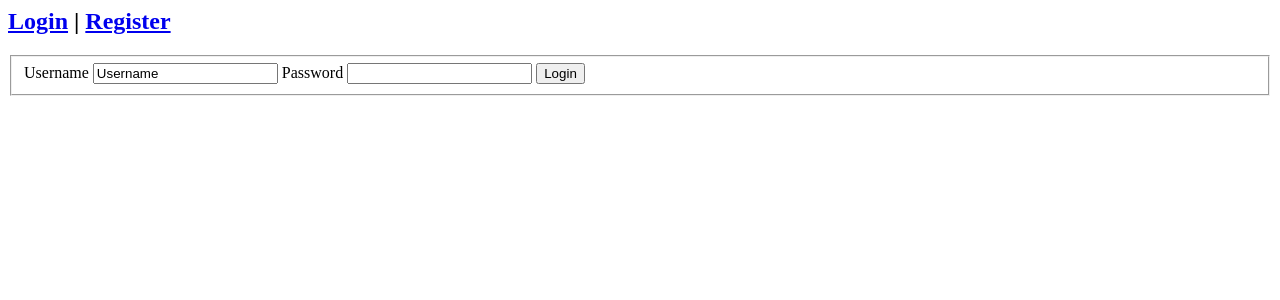
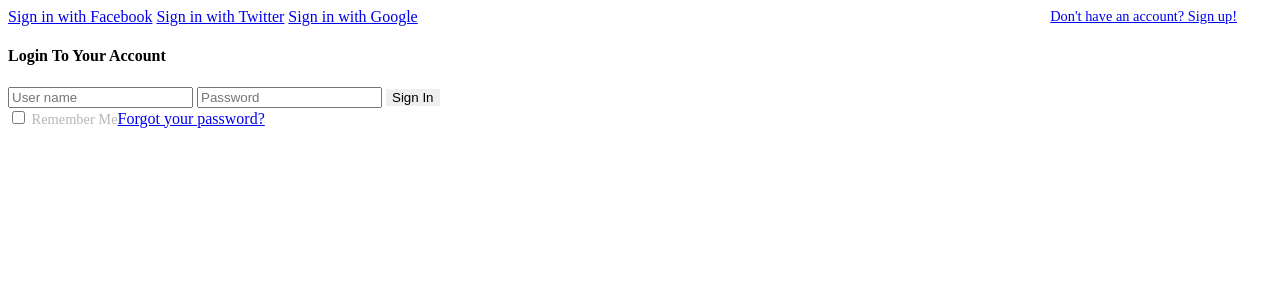
Before and after one commit to JuanCarlosOrdonezCcoriccaza/DestinosTuristicos, a Django app: template templates/login.html in a window 1280 px wide. Shown: the top 300 px of the page. Run offline with Django 3.2, Linux system fonts and the light colour scheme; the template is opened without the code that fills it, so the values that code supplies are empty.

Commit message:
V1.1.5 Complete login

```diff
--- a/accounts/urls.py
+++ b/accounts/urls.py
@@ -3,5 +3,6 @@ from . import views
 
 urlpatterns = [
     path("register",views.register, name="register"),
-    path("login",views.login, name="login")
+    path("login",views.login, name="login"),
+    path("logout",views.logout,name='logout')
 ]
--- a/templates/login.html
+++ b/templates/login.html
@@ -1,23 +1,44 @@
-<div id="wrap">
-    <div id="regbar">
-      <div id="navthing">
-        <h2><a href="#" id="loginform">Login</a> | <a href="#">Register</a></h2>
-      <div class="login">
-        <div class="arrow-up"></div>
-        <div class="formholder">
-          <div class="randompad">
-             <fieldset>
-                <label name="username">Username</label>
-                <input type="username" value="Username" />
-                <!--<label name="email">Email</label>
-                <input type="email" value="example@example.com" />-->
-                <label name="password">Password</label>
-                <input type="password" />
-                <input type="submit" value="Login" />
-             </fieldset>
+{%load static%}
+<!DOCTYPE html>
+<html>
+  <head>
+    <title>Login</title>
+    <meta charset="utf-8">
+    <meta http-equiv="X-UA-Compatible" content="IE=edge">
+    <meta name="description" content="Travello template project">
+    <meta name="viewport" content="width=device-width, initial-scale=1">
+    <link rel="stylesheet" type="text/css" href="{% static 'styles/login.css' %}">
+  </head>
+  <body id="myId">
+    <section class="register-account">
+          <div class="signform">
+            <div class="left"><a href="#" style="float:right;margin-right:35px;font-size: 0.9em;" class="bts-a">Don't have an account? Sign up!</a>
+              <div class="bts">
+                <a href="#" class="fblogin social"><i class="fa fa-facebook"></i><span>Sign in with Facebook</span></a>
+                <a href="#" class="twlogin social"><i class="fa fa-twitter"></i><span>Sign in with Twitter</span></a>
+                <a href="#" class="gplogin social"><i class="fa fa-google-plus"></i><span>Sign in with Google</span></a>
+              </div>
+            </div>
+            <div class="right">
+                <div class="headit">
+                  <h4>Login To Your Account</h4>
+                </div>
+                <div class="form">
+                  <form action="login" method="post" class="login-form" id="login-form">
+                      {% csrf_token %}
+                      <input type="text" name="username" placeholder="User name"/>
+                      <input type="password" name="password" placeholder="Password"/>
+                      <input class="subbt" type="submit" value="Sign In" style="border:none;"/>
+                  </form>
+                  <input type="checkbox" id="remember" name="remember"><span style="color:#b6b6b6;font-size: 0.9em;"> Remember Me</span><a href="#">Forgot your password?</a>
+                  <div style="font-family: cursive;color:tomato">
+                    {% for message in messages %}
+                    <h3> {{message}}</h3>
+                    {% endfor %}
+                  </div>
+                </div>
+            </div>
           </div>
-        </div>
-      </div>
-      </div>
-    </div>
-  </div>
+    </section>
+  </body>
+</html>
```
Also changed, not shown: accounts/views.py (+18 -1 lines), templates/index.html (+18 -4 lines), db.sqlite3.
